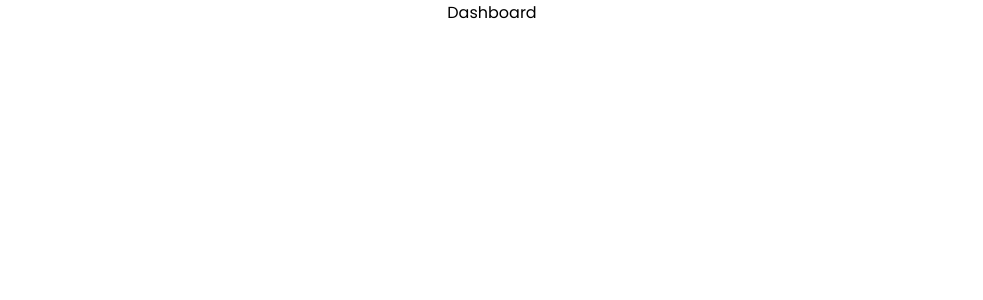
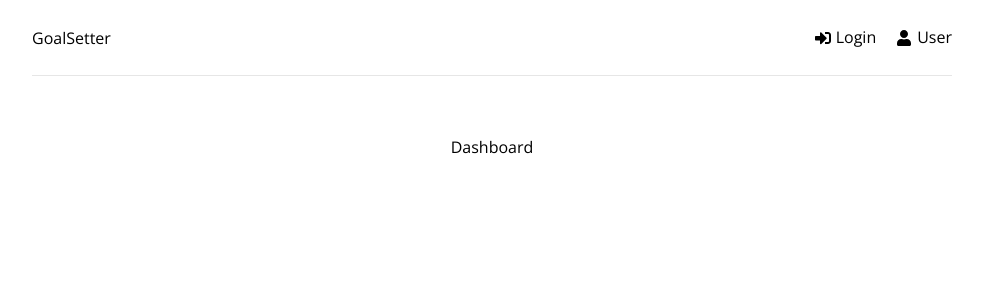
Before and after one commit to Fanpeng-L/goal-tracker-MERNfullstack, a React (Create React App) app in the folder frontend/: page / in a window 1280 px wide. Shown: the top 300 px of the page, without its empty margins (148-1131 px from the left). Built offline with nearby package versions, Linux system fonts and the light colour scheme.

Commit message:
Create Header component for navigation

```diff
--- a/frontend/package.json
+++ b/frontend/package.json
@@ -9,6 +9,7 @@
     "@testing-library/user-event": "^14.5.2",
     "react": "^18.2.0",
     "react-dom": "^18.2.0",
+    "react-icons": "^5.0.1",
     "react-redux": "^8.1.3",
     "react-router-dom": "^6.21.3",
     "react-scripts": "5.0.1",
--- a/frontend/src/App.js
+++ b/frontend/src/App.js
@@ -1,4 +1,5 @@
 import { BrowserRouter as Router, Routes, Route } from "react-router-dom";
+import Header from "./components/Header";
 import Dashboard from "./pages/Dashboard";
 import Login from "./pages/Login";
 import Register from "./pages/Register";
@@ -8,6 +9,7 @@ function App() {
     <>
       <Router>
         <div className="container">
+          <Header />
           <Routes>
             <Route path="/" element={<Dashboard />} />
             <Route path="/login" element={<Login />} />
--- /dev/null
+++ b/frontend/src/components/Header.jsx
@@ -0,0 +1,28 @@
+import { FaSignInAlt, FaSignOutAlt, FaUser } from "react-icons/fa";
+import { Link } from "react-router-dom";
+
+function Header() {
+  return (
+    <header className="header">
+      <div className="logo">
+        <Link to="/">GoalSetter</Link>
+      </div>
+      <ul>
+        <li>
+          <Link to="/login">
+            <FaSignInAlt />
+            Login
+          </Link>
+        </li>
+        <li>
+          <Link to="/register">
+            <FaUser />
+            User
+          </Link>
+        </li>
+      </ul>
+    </header>
+  );
+}
+
+export default Header;
--- a/frontend/src/index.css
+++ b/frontend/src/index.css
@@ -1,4 +1,4 @@
-@import url("https://fonts.googleapis.com/css2?family=Poppins:wght@300;400;600;700&display=swap");
+@import url("https://fonts.googleapis.com/css2?family=Open+Sans:wght@300;400;500;600;700&display=swap");
 
 * {
   margin: 0;
@@ -7,7 +7,7 @@
 }
 
 body {
-  font-family: "Poppins", sans-serif;
+  font-family: "Open Sans", sans-serif;
   height: 100vh;
 }
 
```
Also changed, not shown: 1 other file (tests, documents, lock files or other folders).
